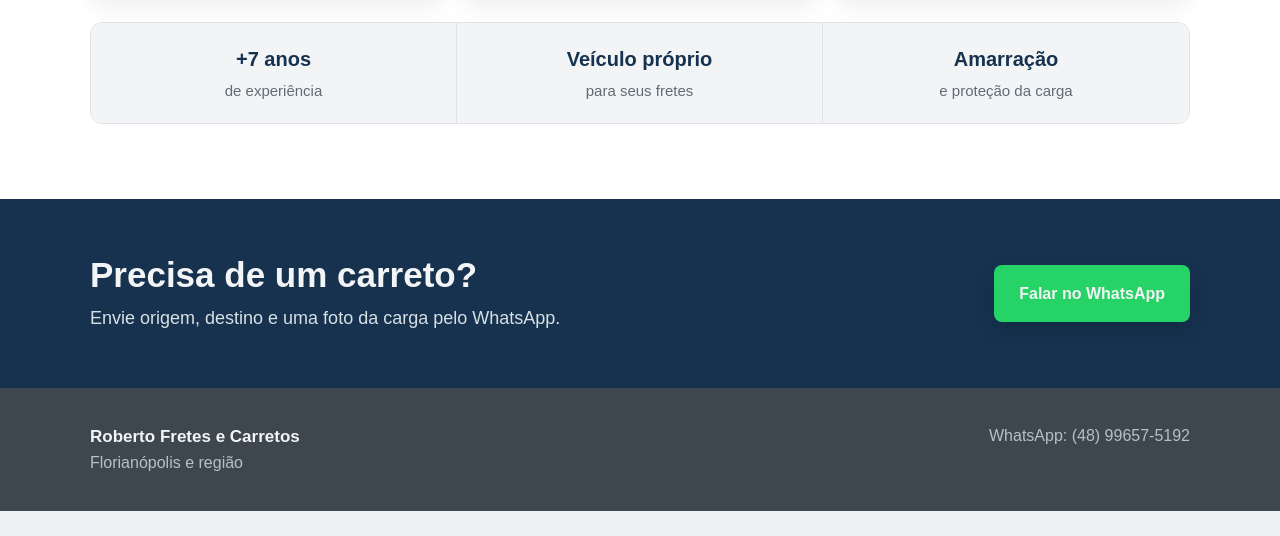
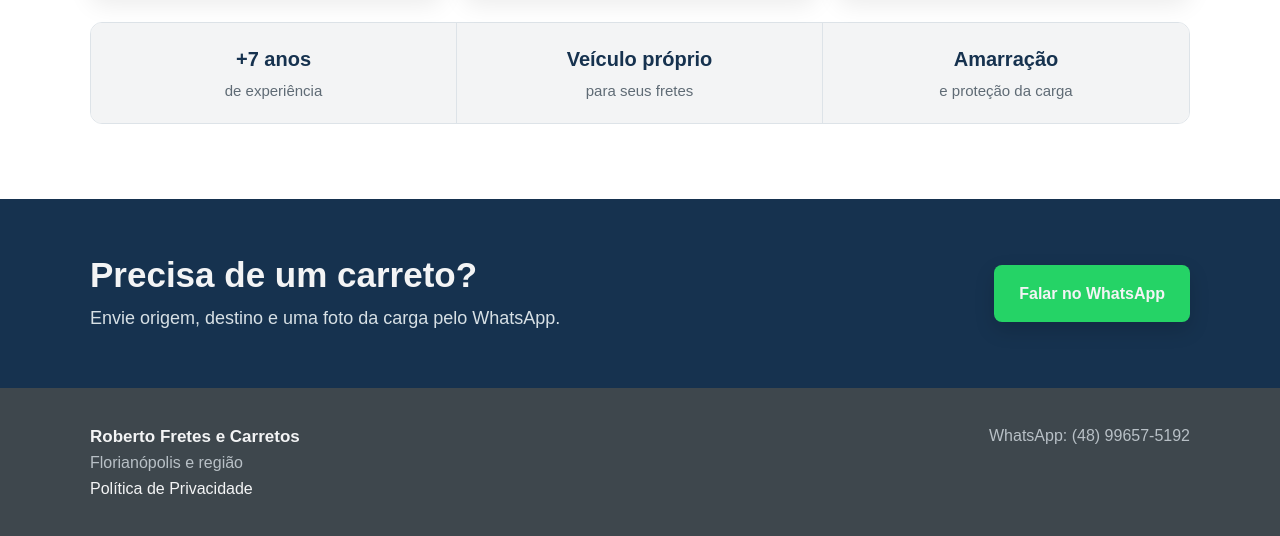
Before and after one commit to robertosulkovski/carreto-floripa, a plain HTML site: page index.html in a window 1280 px wide. Shown: the part 4408-4944 px from the top of the page. Before the commit the page ends 4919 px from the top, so only its background shows below. Drawn offline with Linux system fonts and the light colour scheme.

Commit message:
Update index.html
    Política de Privacidade

```diff
--- a/index.html
+++ b/index.html
@@ -964,6 +964,10 @@
                 Florianópolis e região
             </p>
 
+            <a href="privacidade.html">
+                Política de Privacidade
+            </a>
+
         </div>
 
 
@@ -979,7 +983,6 @@
     </div>
 
 </footer>
-
 
     <!-- =========================
          BOTÃO WHATSAPP FLUTUANTE
```
Lines whose indentation alone changed are shown as unchanged.
